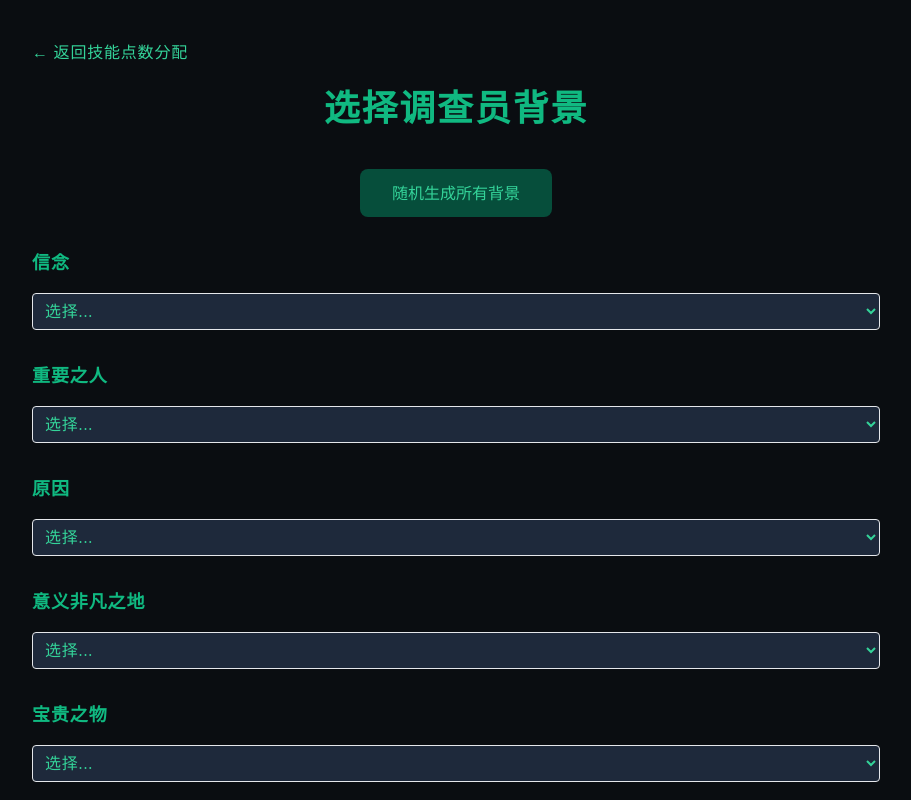
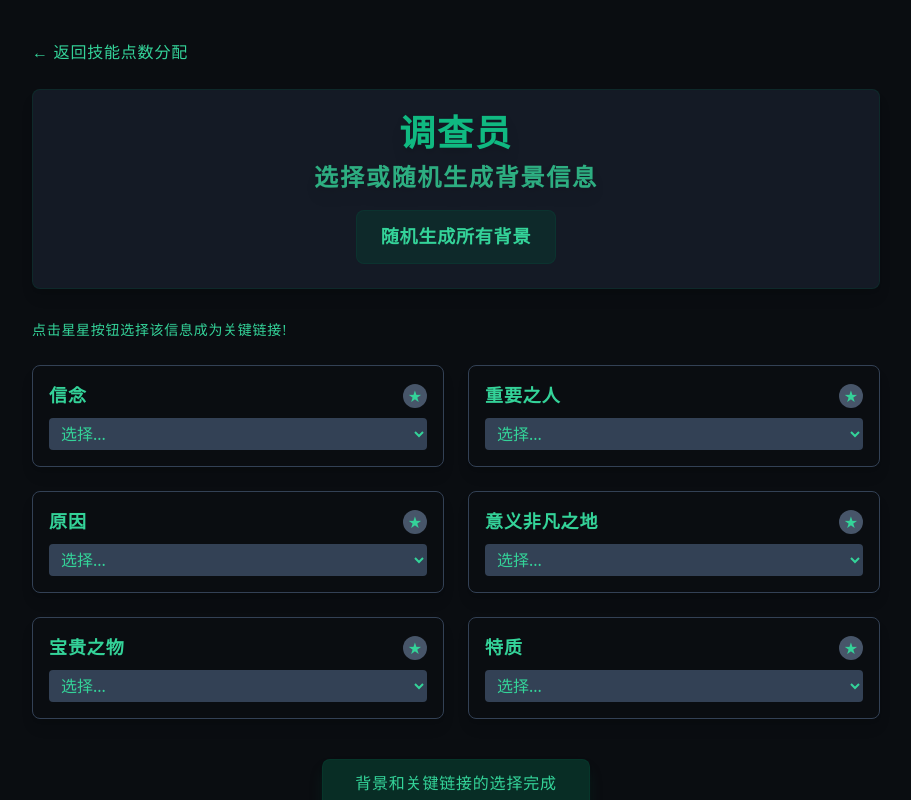
Before and after one commit to KevinKevinL/AI-Driven-TRPG, a Next.js app: page /coc/background in a window 1280 px wide. Shown: the top 800 px of the page, without its empty margins (184-1095 px from the left). Built offline with nearby package versions, Linux system fonts and the light colour scheme.

Commit message:
Update background.js

```diff
--- a/pages/coc/background.js
+++ b/pages/coc/background.js
@@ -4,6 +4,9 @@ import Link from "next/link";
 import { useRouter } from "next/router";
 import { DiceSystem } from "@utils/diceSystem"; // 引用骰子逻辑
 import { BACKGROUND_OPTIONS } from "@constants/backgroundList";
+import { AttributeBox } from '@components/coc/AttributeBox';
+import { skillCategories } from '@constants/skills';
+import { PROFESSIONS } from '@constants/professions';
 import { character } from "@utils/characterState"; // 全局状态管理对象
 
 const BackgroundPage = () => {
@@ -15,16 +18,25 @@ const BackgroundPage = () => {
     possession: null,
     trait: null,
   });
+  const [keyConnection, setKeyConnection] = useState(null); // 关键背景连接
   const [isRolling, setIsRolling] = useState(false);
   const router = useRouter();
+  const { profession: professionTitle } = router.query;
+  const profession = professionTitle && PROFESSIONS[professionTitle];
 
   // Load background from character state on mount
   useEffect(() => {
+    if (!profession) return;
+
     const savedBackground = character.backstory
       ? parseBackstory(character.backstory)
       : {};
     setSelectedBackground(savedBackground);
-  }, []);
+    setKeyConnection(character.keyConnection || null);
+  }, [profession]);
+  console.log("router.query:", router.query);
+  console.log("professionTitle:", professionTitle);
+  console.log("profession:", profession);
 
   // Parse the backstory string to extract the individual elements
   const parseBackstory = (backstory) => {
@@ -56,59 +68,111 @@ const BackgroundPage = () => {
 
   const handleFinalize = () => {
     character.setBackground(selectedBackground); // 确保背景选择持久化
+    character.keyConnection = keyConnection; // Save key connection
     character.save(); // 保存背景数据
     console.log("Finalized Background:", character.backstory);
+    console.log("Key Connection:", keyConnection);
     router.push("/coc/summary"); // 跳转到下一页面
   };
 
+  // Handle key connection selection
+  const handleKeyConnectionSelect = (category) => {
+    if (keyConnection === category) {
+      setKeyConnection(null); // Unselect if already selected
+    } else {
+      setKeyConnection(category);
+    }
+  };
+
   return (
-    <div className="min-h-screen bg-[#0a0d11] py-10 text-emerald-400">
+    <>
       <Head>
-        <title>COC - 背景选择</title>
-        <meta name="description" content="角色背景选择" />
+        <title>COC - {profession?.title}背景选择</title>
+        <meta name="description" content={`克苏鲁的呼唤 ${profession?.title}背景选择`} />
       </Head>
+
+      <div className="min-h-screen bg-[#0a0d11] py-10">
         <div className="max-w-4xl mx-auto px-6">
           <Link
             href="/coc/skills"
-          className="inline-block mb-6 text-emerald-400 hover:text-emerald-300 transition-colors font-lovecraft tracking-wider"
+            className="inline-block mb-6 text-emerald-400 hover:text-emerald-300
+                     transition-colors font-lovecraft tracking-wider"
           >
             ← 返回技能点数分配
           </Link>
 
-        <h1 className="text-4xl font-lovecraft font-bold text-center text-emerald-500 mb-10">
-          选择调查员背景
+          <div className="mb-8 p-6 bg-slate-800/50 border border-emerald-900/30 rounded-lg shadow-lg">
+            <h1 className="text-4xl font-bold text-emerald-500 font-lovecraft
+                         tracking-wider drop-shadow-lg text-center mb-4">
+              {profession?.title || "调查员"}
+              <span className="block text-2xl mt-2 text-emerald-400/80">
+                选择或随机生成背景信息
+              </span>
             </h1>
-
-        {/* 全局骰子按钮 */}
-        <div className="text-center mb-8">
+            <div className="text-center text-emerald-400 font-lovecraft">
               <button
                 onClick={rollAll}
                 disabled={isRolling}
-            className="bg-emerald-900 text-emerald-400 px-8 py-3 rounded-lg hover:bg-emerald-800 transition-colors disabled:bg-slate-800 disabled:text-emerald-700"
+                className="px-6 py-3 bg-emerald-900/30 hover:bg-emerald-800/30
+                         rounded-lg border border-emerald-900/30
+                         transition-colors text-emerald-400 text-lg font-bold
+                         disabled:bg-slate-800 disabled:text-emerald-700"
               >
                 {isRolling ? "Rolling..." : "随机生成所有背景"}
               </button>
             </div>
+          </div>
+          <div>
+            {/* 提示语 */}
+            <p className="mt-4 text-left text-sm text-emerald-400 font-lovecraft">
+              点击星星按钮选择该信息成为关键链接!
+            </p><br></br>
+          </div>
 
-        {/* 背景选项展示 */}
+           {/* 背景条目展示 */}
+          <div className="grid grid-cols-1 md:grid-cols-2 gap-6">
             {Object.keys(BACKGROUND_OPTIONS).map((category) => (
-          <div key={category} className="mb-8">
-            <h3 className="text-lg  font-bold font-lovecraft text-emerald-500 capitalize">
+              <div
+                key={category}
+                className={`p-4 rounded-lg border shadow-lg
+                  ${
+                    keyConnection === category
+                      ? "border-emerald-500"
+                      : "border-slate-700"
+                  }`}
+              >
+                {/* 标题 */}
+                <div className="flex justify-between items-center mb-2">
+                  <h2 className="text-lg font-bold text-emerald-400 font-lovecraft capitalize">
                     {category === "beliefs" && "信念"}
                     {category === "importantPeople" && "重要之人"}
                     {category === "reasons" && "原因"}
                     {category === "places" && "意义非凡之地"}
                     {category === "possessions" && "宝贵之物"}
                     {category === "traits" && "特质"}
-            </h3>
-            <div className="mt-4">
+                  </h2>
+                  {/* 星星标记 */}
+                  <button
+                    className={`w-6 h-6 rounded-full flex items-center justify-center
+                      ${
+                        keyConnection === category
+                          ? "bg-emerald-400 text-black"
+                          : "bg-slate-600 text-emerald-400"
+                      }`}
+                    onClick={() => handleKeyConnectionSelect(category)}
+                  >
+                    ★
+                  </button>
+                </div>
+
+                {/* 条目选择 */}
                 <select
-                className="bg-slate-800 text-emerald-400 font-lovecraft border rounded px-2 py-2 w-full"
+                  className="w-full bg-slate-700 text-emerald-400 rounded px-2 py-1"
                   value={selectedBackground[category] || ""}
                   onChange={(e) =>
                     setSelectedBackground((prev) => {
                       const newBackground = { ...prev, [category]: e.target.value };
-                    character.setBackground(newBackground); // 保存到 character
+                      character.setBackground(newBackground);
                       return newBackground;
                     })
                   }
@@ -120,22 +184,27 @@ const BackgroundPage = () => {
                     </option>
                   ))}
                 </select>
-
-            </div>
               </div>
             ))}
+          </div>
 
-        {/* 确定背景按钮 */}
-        <div className="mt-10 text-center">
+          {/* 确认按钮 */}
+          <div className="text-center mt-10">
             <button
               onClick={handleFinalize}
-            className="bg-emerald-900 text-emerald-400 px-8 py-3 rounded-lg hover:bg-emerald-800 transition-colors"
+              className="bg-emerald-900/50 text-emerald-400 px-8 py-3 rounded-lg
+                       hover:bg-emerald-800/50 transition-colors
+                       inline-flex items-center gap-2
+                       min-w-[160px] border border-emerald-900/30
+                       shadow-lg shadow-emerald-900/30
+                       font-lovecraft tracking-wide"
             >
-            确定背景
+              背景和关键链接的选择完成
             </button>
           </div>
         </div>
       </div>
+    </>
   );
 };
 
```
Lines whose indentation alone changed are shown as unchanged.
